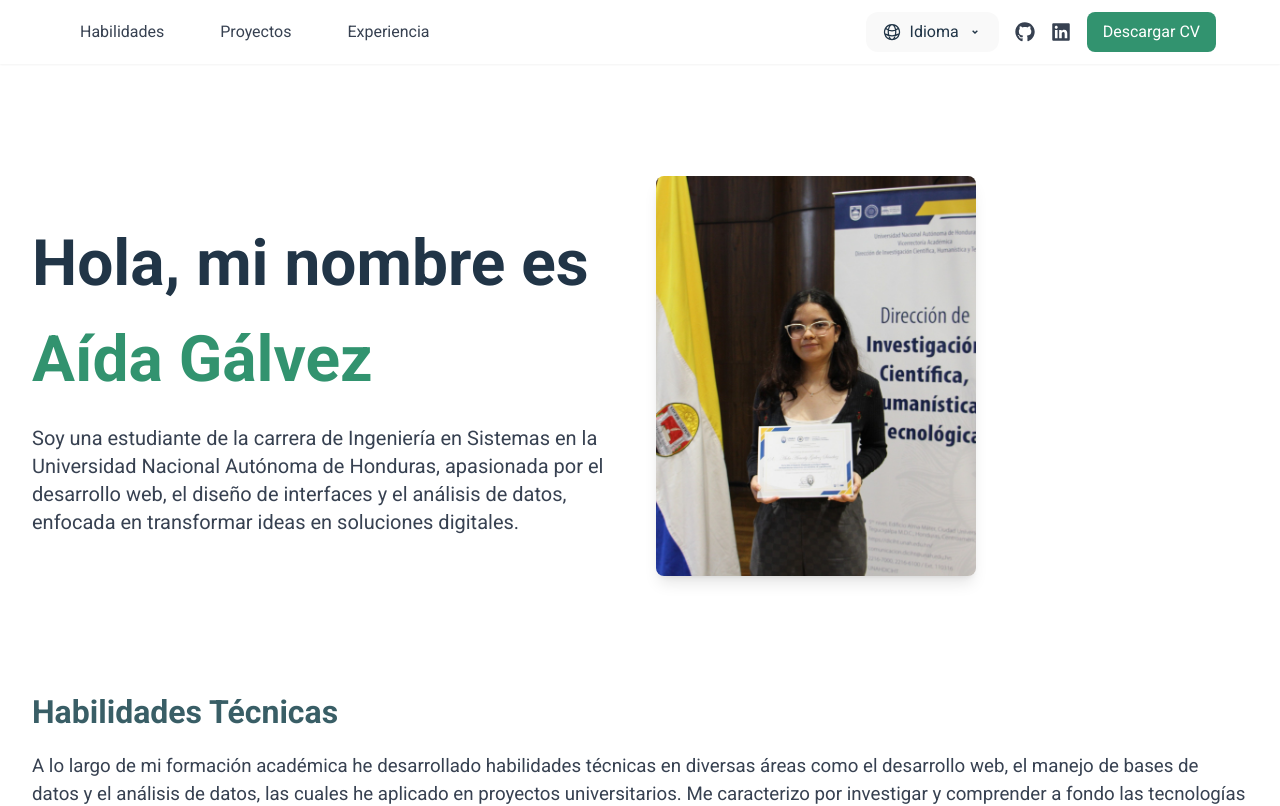
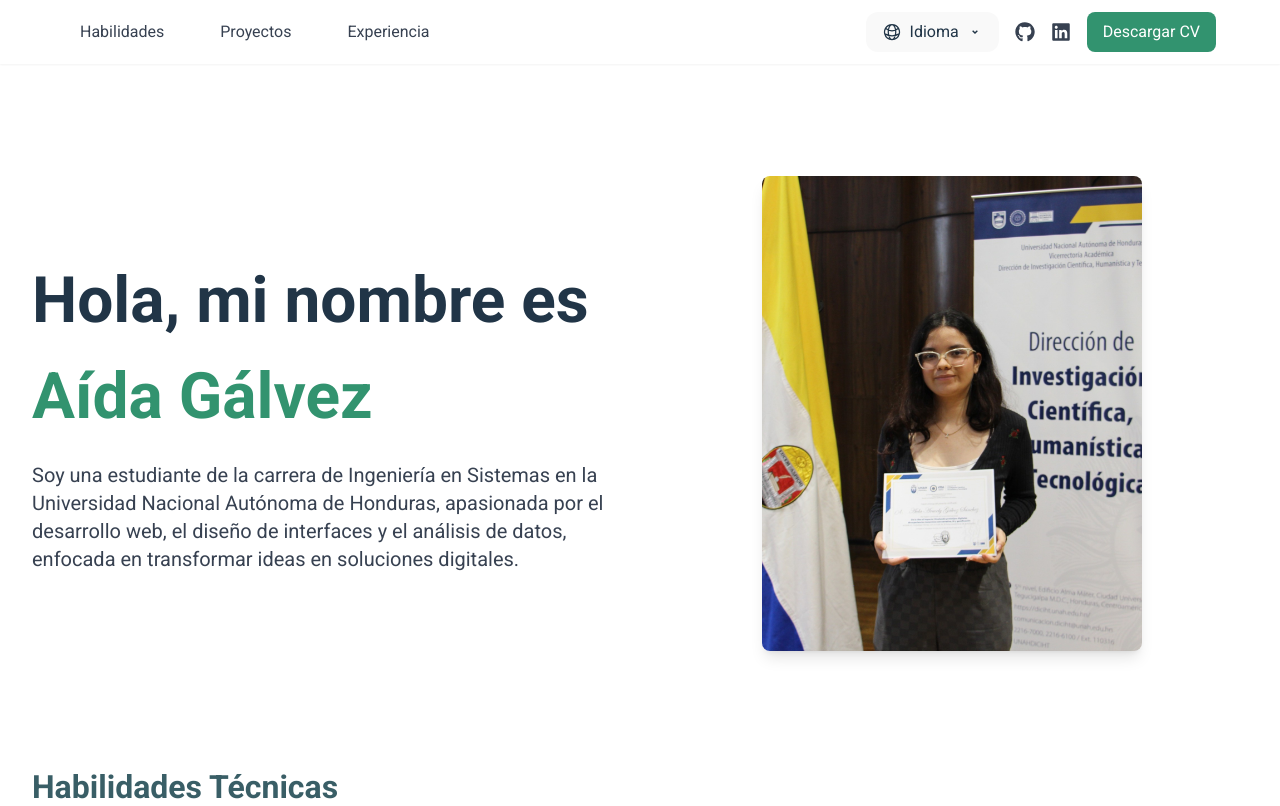
Before and after one commit to a-galvez/Portafolio, a React (Vite) app in the folder portafolio/: page / in a window 1280 px wide. Shown: the top 806 px of the page. Built offline with nearby package versions, Linux system fonts and the light colour scheme.

Commit message:
cambios css

```diff
--- a/portafolio/src/components/Habilidades/Hero.jsx
+++ b/portafolio/src/components/Habilidades/Hero.jsx
@@ -27,11 +27,11 @@ export default function Hero({ language }) {
         </div>
       </div>
 
-      <div className="flex-1">
+      <div className="flex-1 flex justify-center">
         <img
           src="/src/assets/fotoPerfil.jpg"
           alt="Aída Gálvez"
-          className="w-full max-w-xs rounded-lg shadow-lg"
+          className="w-full max-w-[380px] rounded-lg shadow-lg "
         />
       </div>
     </section>
```
